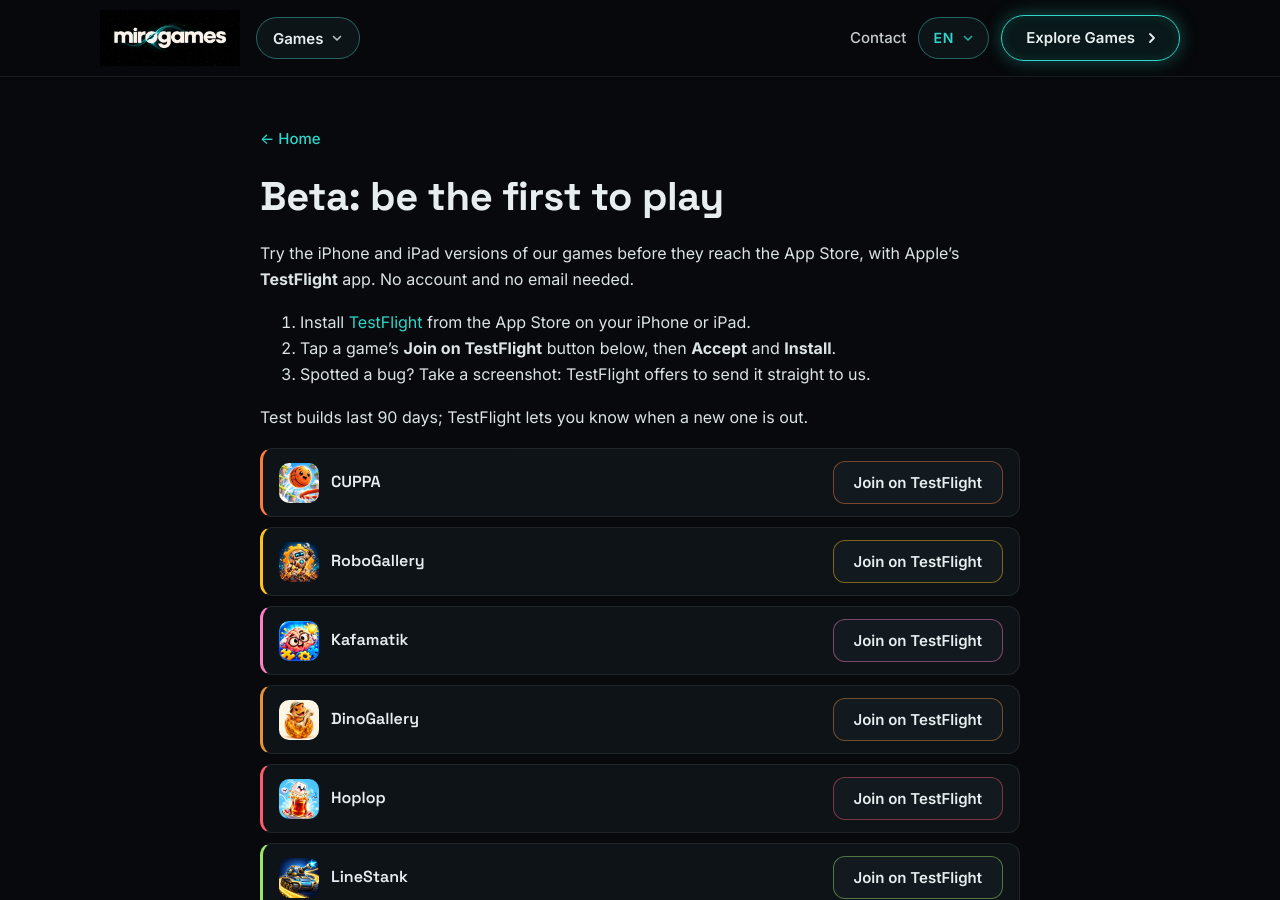
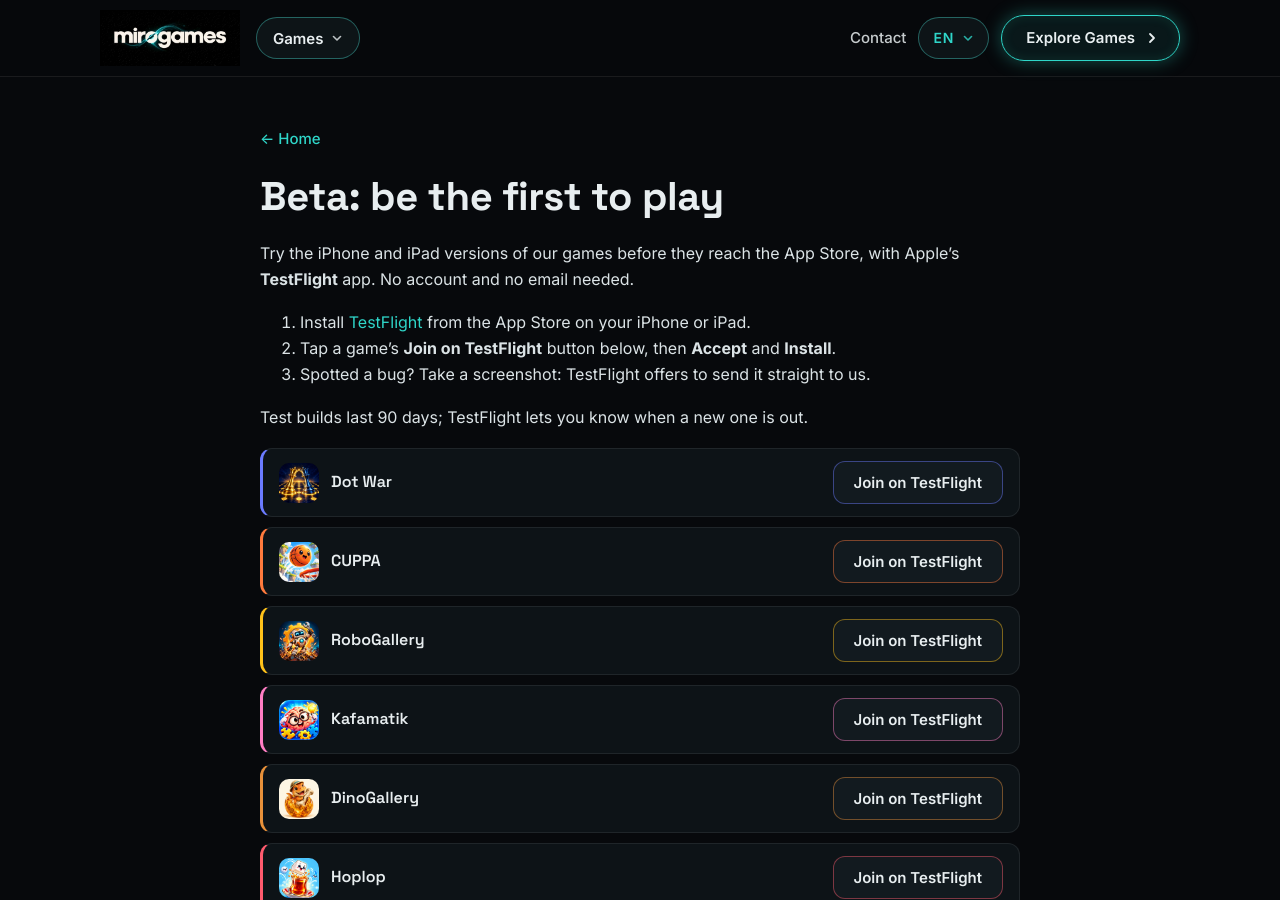
Before and after one commit to bukesafiye/bukesafiye.github.io, a Jekyll site: the page built from beta.md, in a window 1280 px wide and 900 px high. Built offline with Jekyll 4.4.1, drawn with Linux system fonts in a browser that asks for light colours; part of the change alters nothing that is shown.

Commit message:
Nokta Savaşı: TestFlight katılım linki
Co-Authored-By: Claude Opus 5.5 <noreply@anthropic.com>

```diff
--- a/_data/games.yml
+++ b/_data/games.yml
@@ -224,4 +224,5 @@
   theme: { glow: "rgba(226, 182, 90, .26)", button_text: "#1c1206" }
   card_bg: "radial-gradient(60% 70% at 50% 45%, rgba(226, 182, 90, .28), transparent 75%), #080e1e"
   icon: /assets/img/dottwar-icon.png
+  testflight: https://testflight.apple.com/join/WYFYVWub
   logo: { tr: /assets/img/dottwar-logo-tr.webp, en: /assets/img/dottwar-logo-en.webp }
```
